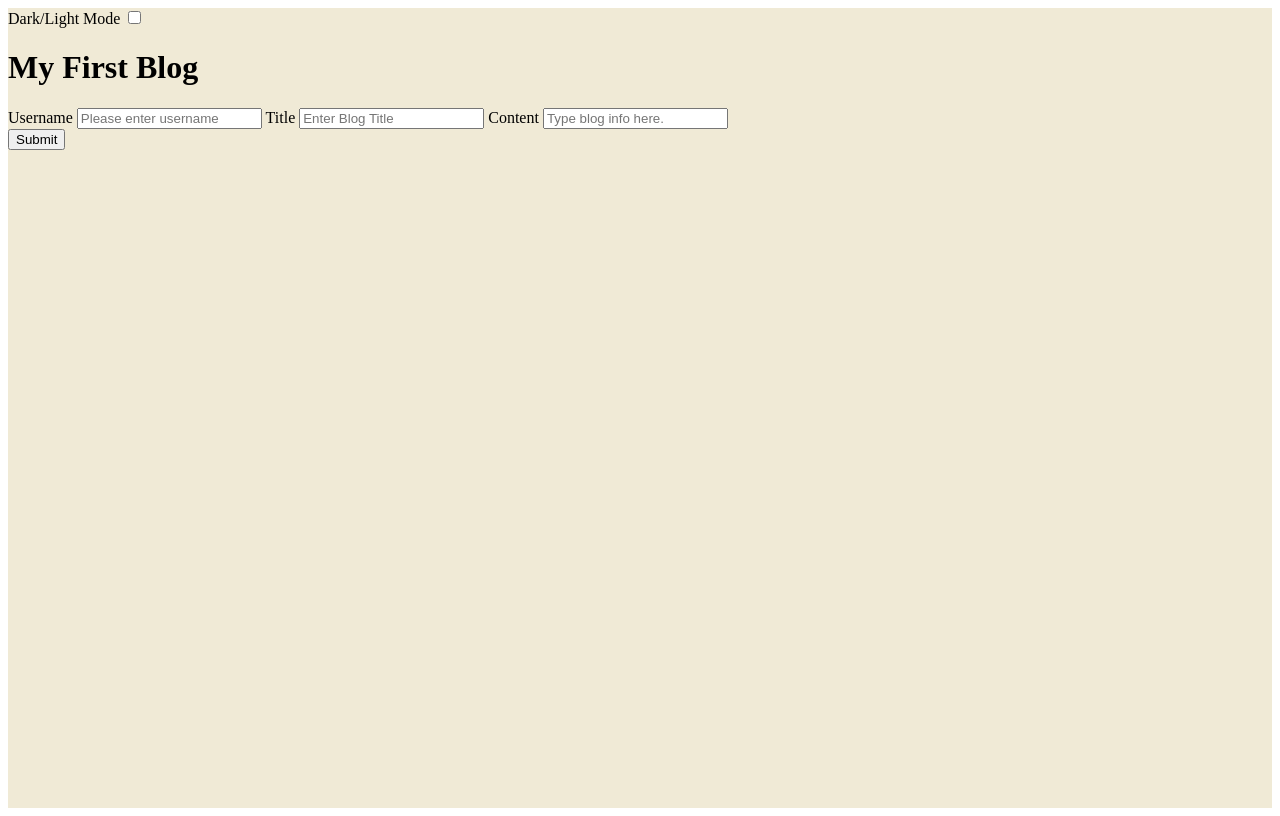
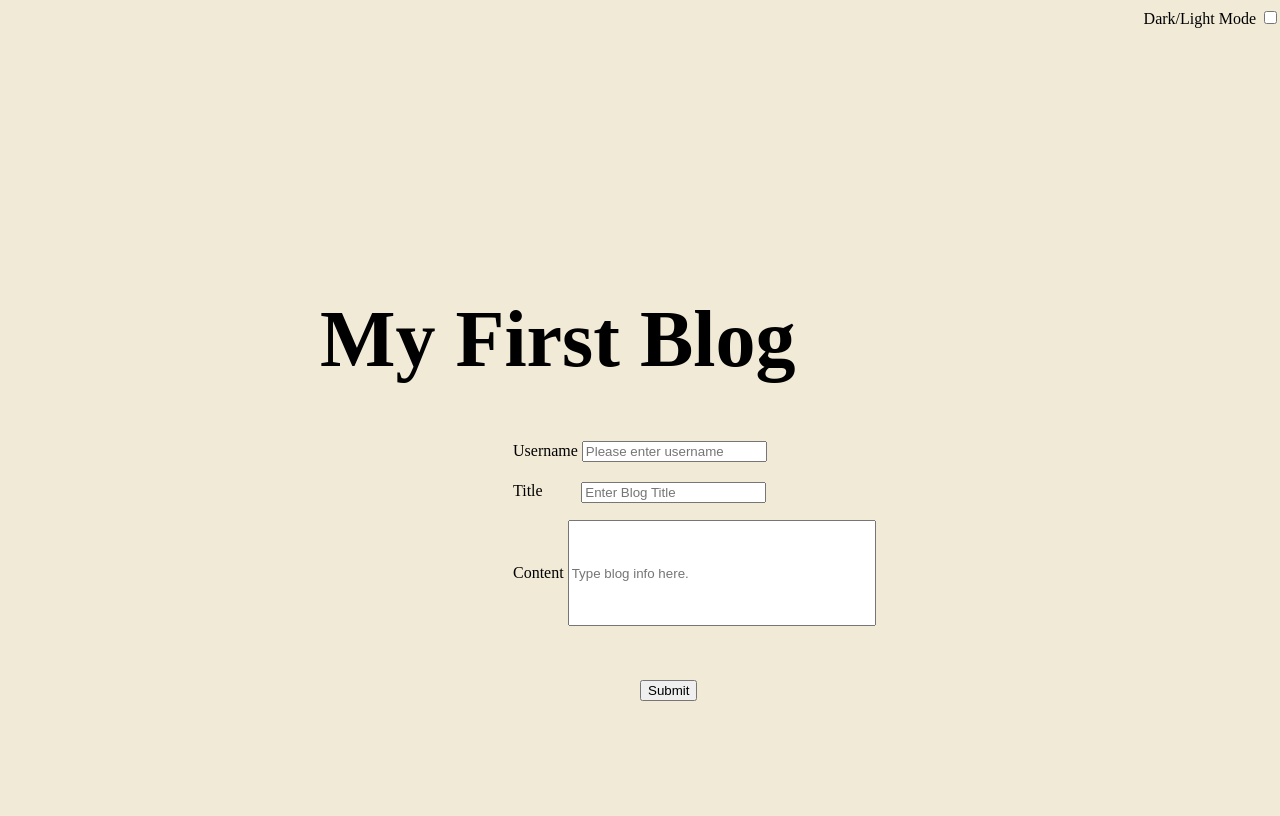
Before and after one commit to SleekWingX/week-4-challenge-personal-blog, a plain HTML site: page index.html in a window 1280 px wide. Drawn offline with Linux system fonts and the light colour scheme.

Commit message:
Added css styling and notes to code for clarity

```diff
--- a/assets/css/blog.css
+++ b/assets/css/blog.css
@@ -0,0 +1,41 @@
+.blog-element {
+    border: 5px black;
+    outline-style: outset;
+    padding: 5px;
+    padding-left: 10px;
+    padding-top: 3px;
+    margin-bottom: 15px;
+    margin-top: 5px;
+}
+
+.blog-element h3 {
+    padding-left: 5px;
+    border-bottom: 3px black;
+    outline-style: solid;
+}
+
+header {
+    display: inline;
+    margin: 10px;
+    border-bottom: 7px black;
+    outline-style: solid;
+    padding: 10px;
+}
+
+.dark-light {
+    position: absolute;
+    right: 50px;
+}
+
+#back-button {
+    position: absolute;
+    right: 0;
+}
+
+h2 {
+    display: inline;
+}
+
+ul {
+    list-style-type: none;
+}
--- a/assets/css/form.css
+++ b/assets/css/form.css
@@ -0,0 +1,38 @@
+.dark-light {
+    position: absolute;
+    right: 0;
+}
+
+h1 {
+    position: absolute;
+    font-size: 500%;
+    top: 30%;
+    left: 25%;
+}
+
+#blog-form {
+    display: block;
+    position: absolute;
+    top: 55%;
+    left: 40%;
+}
+
+.input {
+    padding: 1px;
+}
+
+#title-name {
+    position: absolute;
+    left: 19%;
+}
+
+#content-text {
+    width: 300px;
+    height: 100px;
+}
+
+#submit-button {
+    position: absolute;
+    left: 50%;
+    top: 85%;
+}
--- a/assets/css/styles.css
+++ b/assets/css/styles.css
@@ -3,15 +3,10 @@
     --black: black;
  }
 
-/* * {
-    margin: 0px;
-} */
-
 /* Dark Mode */
 .dark {
     background-color:#292929;
     color: var(--dark-lines);
-    height: 100vh;
   }
 
   .dark li a {
@@ -26,7 +21,6 @@
 .light {
     background-color: #f0ead6;
     color: var(--black);
-    height: 100vh;
   }
 
   .light li a {
--- a/assets/js/logic.js
+++ b/assets/js/logic.js
@@ -1,6 +1,7 @@
 const themeSwitcher = document.querySelector('#theme-switcher');
 const container = document.querySelector('.container');
 
+/* sets a default mode for the page */
 let mode = 'light';
 
 // creates toggle for dark-light mode on switcher button
--- a/index.html
+++ b/index.html
@@ -3,28 +3,40 @@
 <head>
     <meta charset="UTF-8">
     <meta name="viewport" content="width=device-width, initial-scale=1.0">
+    <!-- css -->
     <link rel="stylesheet" href="./assets/css/form.css">
     <link rel="stylesheet" href="./assets/css/styles.css">
     <title>Blog Form</title>
 </head>
-<body>
-    <div class="container light">
+<body class="container light">
+    <!-- dark light mode switcher -->
     <label class="dark-light">
         <label for="theme-switcher">Dark/Light Mode</label>
         <input type="checkbox" id="theme-switcher">
         <span class="slider round"></span>
       </label>
+    <!-- title -->
     <h1>My First Blog</h1>
+    <!-- form -->
     <form id="blog-form">
+        <div class="input">
         <label for="username">Username</label>
         <input type="text" id="username" placeholder="Please enter username">
+        </div>
+        <br>
+        <div class="input">
         <label for="title-name">Title</label>
         <input type="text" id="title-name" placeholder="Enter Blog Title">
+        </div>
+        <br>
+        <div class="input">
         <label for="content-text">Content</label>
         <input type="text" id="content-text" placeholder="Type blog info here.">
+        </div>
     </form>
+    <!-- submit button -->
     <button id="submit-button">Submit</button>
-    </div>
+    <!-- javascript -->
     <script src="./assets/js/logic.js"></script>
     <script src="./assets/js/form.js"></script>
 </body>
```
Also changed, not shown: assets/js/blog.js (+3 -19 lines), assets/js/form.js (+2 -27 lines), blog.html (+11 -3 lines), image-1.png (added), image.png (added), 1 other file.
